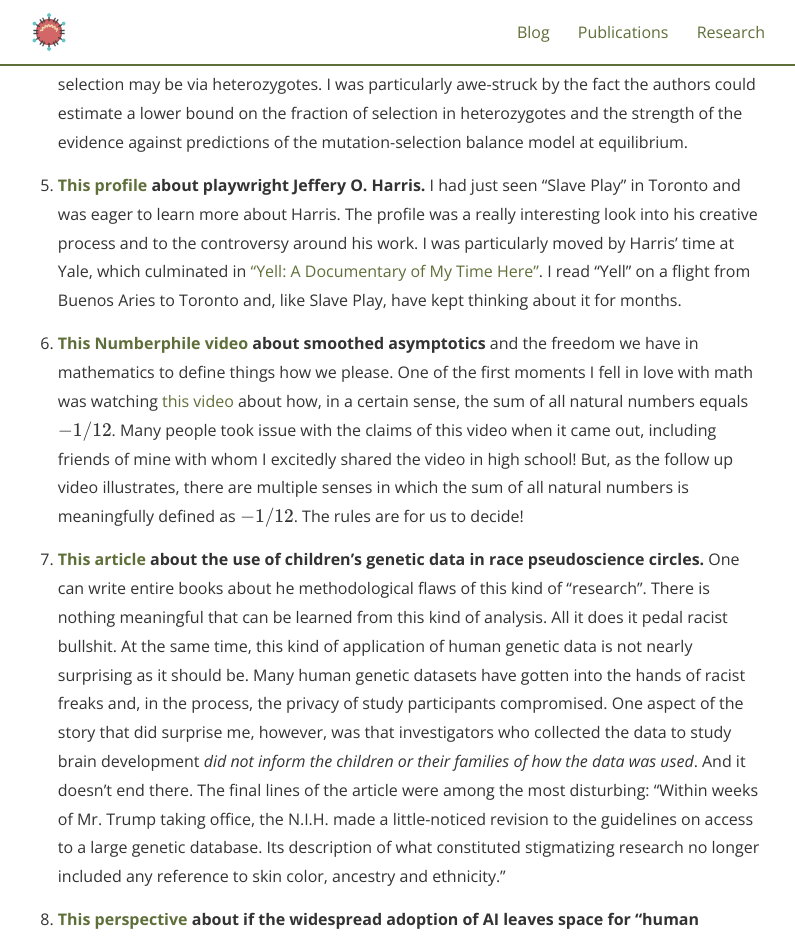
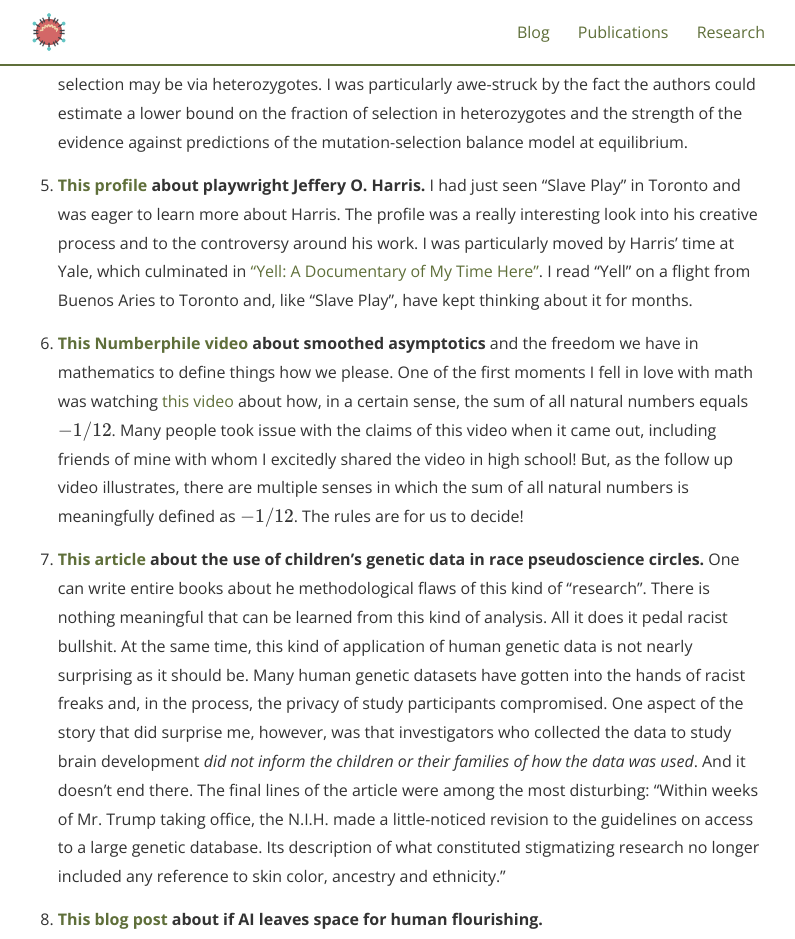
Before and after one commit to metekaanyuksel/metekaanyuksel.github.io, a Jekyll site: the page built from _posts/2026-02-03-Some-content-I've-enjoyed-consuming.md, in a window 1280 px wide and 1400 px high, scrolled down 2854 px. Shown: the top 939 px of the window, without its empty margins (243-1038 px from the left). Built offline with Jekyll 4.4.1, drawn with Linux system fonts in a browser that asks for light colours; nearby versions of some CDN libraries; some web fonts are replaced; some of the changed text lies outside the part shown.

Commit message:
ok done for realz x3

```diff
--- a/_posts/2026-02-03-Some-content-I've-enjoyed-consuming.md
+++ b/_posts/2026-02-03-Some-content-I've-enjoyed-consuming.md
@@ -118,7 +118,7 @@ the space.
     time at Yale, which culminated in [“Yell: A Documentary of My Time
     Here”](https://www.nplusonemag.com/issue-38/fiction-drama/yell-a-documentary-of-my-time-here/).
     I read “Yell” on a flight from Buenos Aries to Toronto and, like
-    Slave Play, have kept thinking about it for months.
+    “Slave Play”, have kept thinking about it for months.
 
 6.  **[This Numberphile
     video](https://www.youtube.com/watch?v=beakj767uG4) about smoothed
@@ -153,10 +153,8 @@ the space.
     stigmatizing research no longer included any reference to skin
     color, ancestry and ethnicity.”
 
-8.  **[This perspective](https://scottaaronson.blog/?p=9030) about if
-    the widespread adoption of AI leaves space for “human intellectual
-    achievement, the stuff of my childhood dreams”.** I thought it was
-    fascinating.
+8.  **[This blog post](https://scottaaronson.blog/?p=9030) about if AI
+    leaves space for human flourishing.**
 
 <img src="/assets/posts/bugs_BA.jpeg" alt="Bugs BA" width="100%" height="600px">
 
--- a/qmd/2026-02-03-Some-content-I've-enjoyed-consuming.qmd
+++ b/qmd/2026-02-03-Some-content-I've-enjoyed-consuming.qmd
@@ -25,13 +25,13 @@ To start, I thought I could share a few papers that I have recently enjoyed read
 
 5. **Judd, J., Spence, J. et al. (2025). [Allele Frequencies at Recessive Disease Genes are Mainly Determined by Pleiotropic Effects in Heterozygotes](https://www.biorxiv.org/content/10.64898/2025.12.05.692665v1).** This paper uses the wealth of human genetic data to test if predictions under mutation-selection balance hold up. Surprisingly, they do not: almost all frequencies of recessive LoF variants are too low. The authors carefully nullify alternative explanations (inbreeding, drift, compound effects) and provide evidence that 1) recessive alleles have pleiotropic effects in heterozygotes and 2) _the majority_ of negative selection may be via heterozygotes. I was particularly awe-struck by the fact the authors could estimate a lower bound on the fraction of selection in heterozygotes and the strength of the evidence against predictions of the mutation-selection balance model at equilibrium.
 
-6. **[This profile](https://www.newyorker.com/magazine/2023/09/25/jeremy-o-harris-before-and-after-slave-play) about playwright Jeffery O. Harris.** I had just seen "Slave Play" in Toronto and was eager to learn more about Harris. The profile was a really interesting look into his creative process and to the controversy around his work. I was particularly moved by Harris' time at Yale, which culminated in ["Yell: A Documentary of My Time Here"](https://www.nplusonemag.com/issue-38/fiction-drama/yell-a-documentary-of-my-time-here/). I read "Yell" on a flight from Buenos Aries to Toronto and, like Slave Play, have kept thinking about it for months.
+6. **[This profile](https://www.newyorker.com/magazine/2023/09/25/jeremy-o-harris-before-and-after-slave-play) about playwright Jeffery O. Harris.** I had just seen "Slave Play" in Toronto and was eager to learn more about Harris. The profile was a really interesting look into his creative process and to the controversy around his work. I was particularly moved by Harris' time at Yale, which culminated in ["Yell: A Documentary of My Time Here"](https://www.nplusonemag.com/issue-38/fiction-drama/yell-a-documentary-of-my-time-here/). I read "Yell" on a flight from Buenos Aries to Toronto and, like "Slave Play", have kept thinking about it for months.
 
 7. **[This Numberphile video](https://www.youtube.com/watch?v=beakj767uG4) about smoothed asymptotics** and the freedom we have in mathematics to define things how we please. One of the first moments I fell in love with math was watching [this video](https://www.youtube.com/watch?v=w-I6XTVZXww) about how, in a certain sense, the sum of all natural numbers equals $-1/12$. Many people took issue with the claims of this video when it came out, including friends of mine with whom I excitedly shared the video in high school! But, as the follow up video illustrates, there are multiple senses in which the sum of all natural numbers is meaningfully defined as $-1/12$. The rules are for us to decide!
 
 8. **[This article](https://www.nytimes.com/2026/01/24/us/children-genetics-race-science.html) about the use of children's genetic data in race pseudoscience circles.** One can write entire books about he methodological flaws of this kind of "research". There is nothing meaningful that can be learned from this kind of analysis. All it does it pedal racist bullshit. At the same time, this kind of application of human genetic data is not nearly surprising as it should be. Many human genetic datasets have gotten into the hands of racist freaks and, in the process, the privacy of study participants compromised. One aspect of the story that did surprise me, however, was that investigators who collected the data to study brain development _did not inform the children or their families of how the data was used_. And it doesn't end there. The final lines of the article were among the most disturbing: "Within weeks of Mr. Trump taking office, the N.I.H. made a little-noticed revision to the guidelines on access to a large genetic database. Its description of what constituted stigmatizing research no longer included any reference to skin color, ancestry and ethnicity."
 
-9. **[This perspective](https://scottaaronson.blog/?p=9030) about if the widespread adoption of AI leaves space for "human intellectual achievement, the stuff of my childhood dreams".** I thought it was fascinating.
+9. **[This blog post](https://scottaaronson.blog/?p=9030) about if AI leaves space for human flourishing.**
 
 <img src="/assets/posts/bugs_BA.jpeg" alt="Bugs BA" width="100%" height="600px">
 
```
Also changed, not shown: 2 other files.
